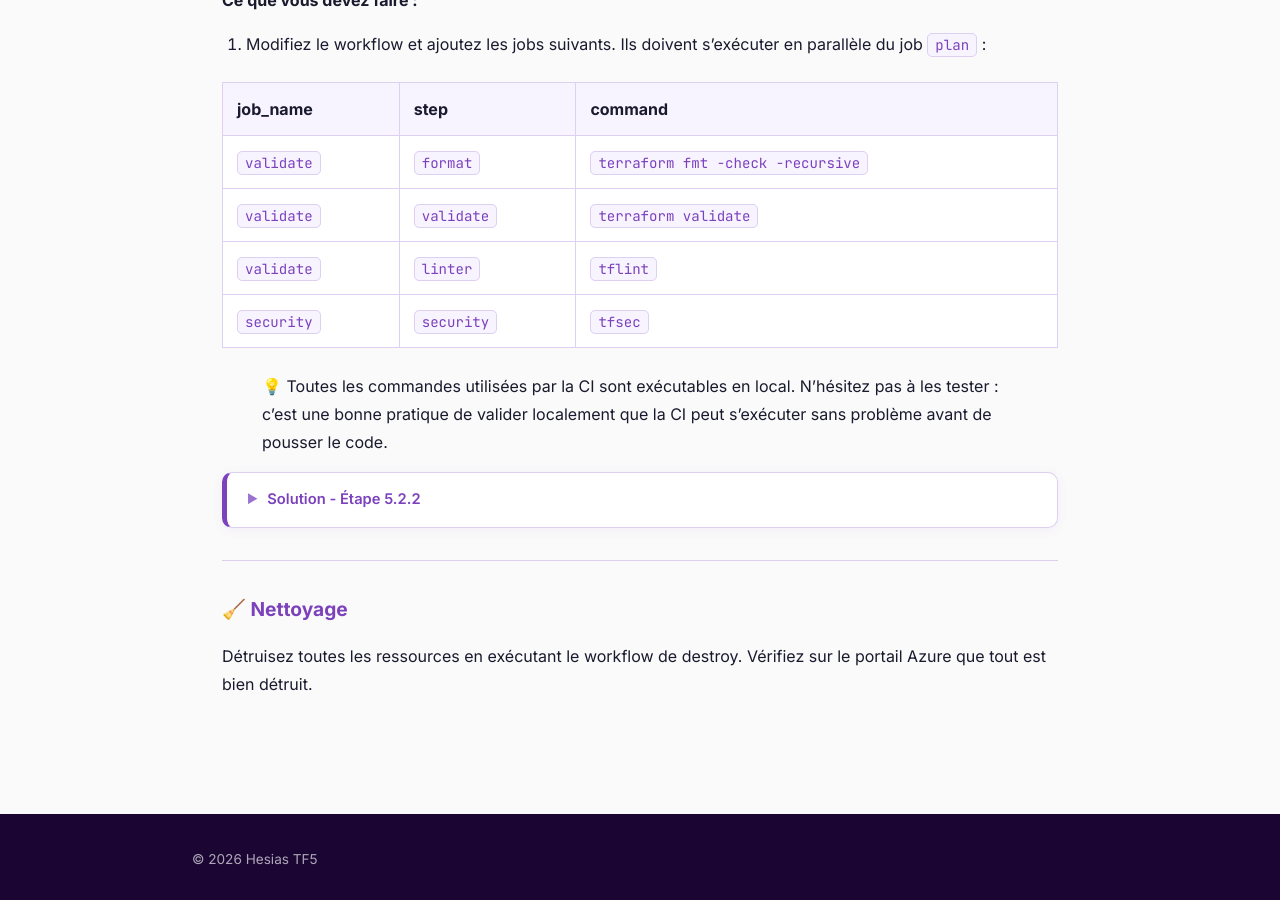
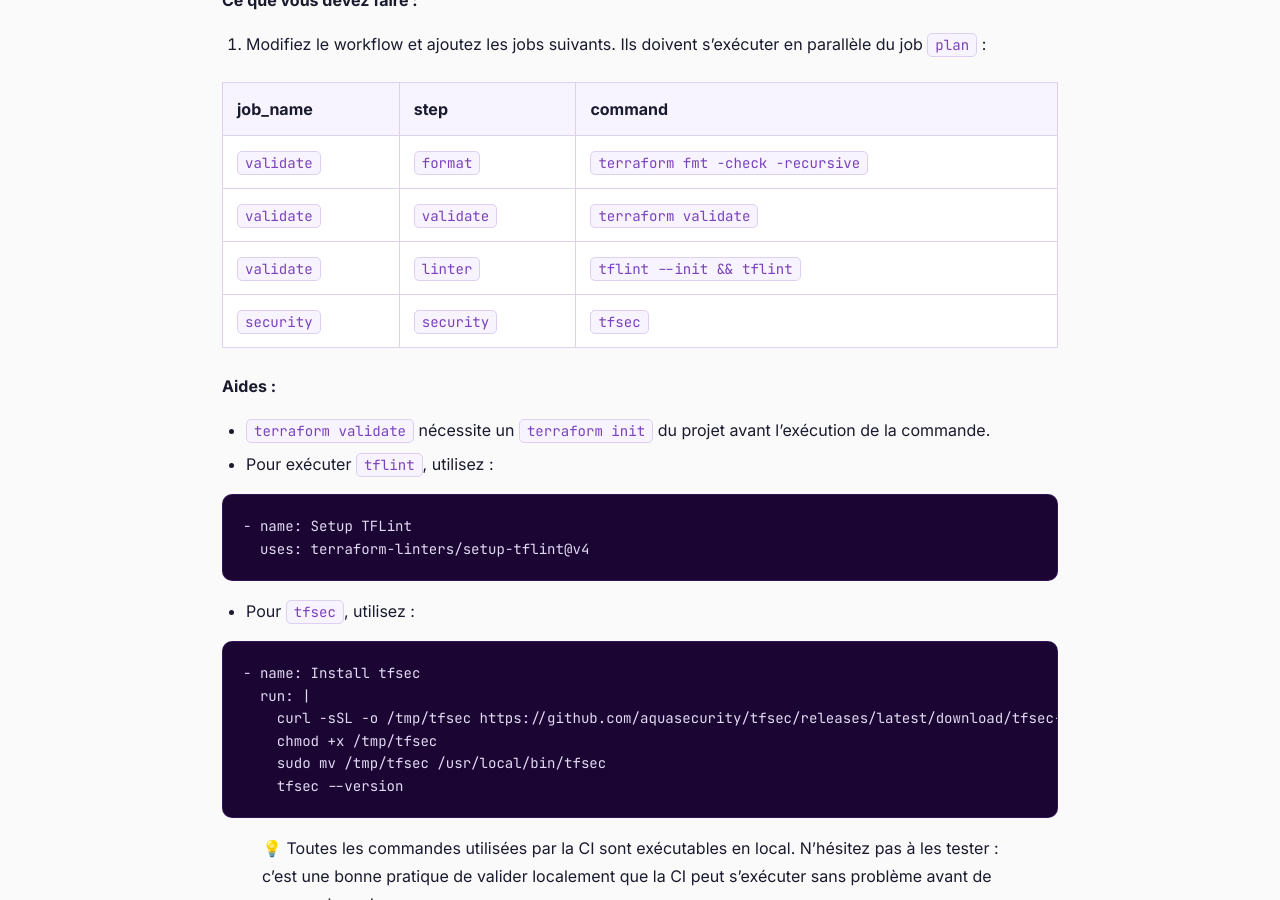
Before and after one commit to jviallon63/Hesias-TF5, a Jekyll site: the page built from tp/5-ci-cd.md, in a window 1280 px wide and 900 px high, scrolled down 4721 px. Built offline with Jekyll 4.4.1, drawn with Linux system fonts in a browser that asks for light colours.

Commit message:
Review TP5

````diff
--- a/tp/5-ci-cd.md
+++ b/tp/5-ci-cd.md
@@ -164,8 +164,30 @@ Vous allez améliorer les contrôles exécutés par le workflow en parallèle du
 | --- | --- | --- |
 | `validate` | `format` | `terraform fmt -check -recursive` |
 | `validate` | `validate` | `terraform validate` |
-| `validate` | `linter` | `tflint` |
+| `validate` | `linter` | `tflint --init && tflint` |
 | `security` | `security` | `tfsec` |
+
+
+**Aides :**
+
+- `terraform validate` nécessite un `terraform init` du projet avant l'exécution de la commande.
+- Pour exécuter `tflint`, utilisez :
+
+```yml
+- name: Setup TFLint
+  uses: terraform-linters/setup-tflint@v4
+```
+
+- Pour `tfsec`, utilisez :
+
+```yml
+- name: Install tfsec
+  run: |
+    curl -sSL -o /tmp/tfsec https://github.com/aquasecurity/tfsec/releases/latest/download/tfsec-linux-amd64
+    chmod +x /tmp/tfsec
+    sudo mv /tmp/tfsec /usr/local/bin/tfsec
+    tfsec --version
+```
 
 > 💡 Toutes les commandes utilisées par la CI sont exécutables en local. N'hésitez pas à les tester : c'est une bonne pratique de valider localement que la CI peut s'exécuter sans problème avant de pousser le code.
 
@@ -176,6 +198,67 @@ Vous allez améliorer les contrôles exécutés par le workflow en parallèle du
 Dans `.github/workflows/terraform.yml` :
 
 ```yml
+...
+jobs:
+  validate:
+    name: Validate
+    if: github.event_name == 'pull_request'
+    runs-on: ubuntu-latest
+    permissions:
+      contents: read
+
+    steps:
+      - name: Checkout
+        uses: actions/checkout@v4
+
+      - name: Setup Terraform
+        uses: hashicorp/setup-terraform@v3
+        with:
+          terraform_version: "~1.9"
+
+      - name: Setup TFLint
+        uses: terraform-linters/setup-tflint@v4
+
+      - name: Terraform Init
+        working-directory: ${{ env.TF_WORKING_DIR }}
+        run: terraform init -input=false
+
+      - name: Terraform fmt (format)
+        working-directory: ${{ env.TF_WORKING_DIR }}
+        run: terraform fmt -check -recursive
+
+      - name: Terraform validate
+        working-directory: ${{ env.TF_WORKING_DIR }}
+        run: terraform validate
+
+      - name: Linter
+        working-directory: ${{ env.TF_WORKING_DIR }}
+        run: tflint --init && tflint
+
+  security:
+    name: Security
+    if: github.event_name == 'pull_request'
+    runs-on: ubuntu-latest
+    permissions:
+      contents: read
+
+    steps:
+      - name: Checkout
+        uses: actions/checkout@v4
+
+      - name: Install tfsec
+        run: |
+          curl -sSL -o /tmp/tfsec https://github.com/aquasecurity/tfsec/releases/latest/download/tfsec-linux-amd64
+          chmod +x /tmp/tfsec
+          sudo mv /tmp/tfsec /usr/local/bin/tfsec
+          tfsec --version
+
+      - name: tfsec
+        working-directory: ${{ env.TF_WORKING_DIR }}
+        run: tfsec
+
+  plan:
+  ...
 ```
 
 {::nomarkdown}
````
